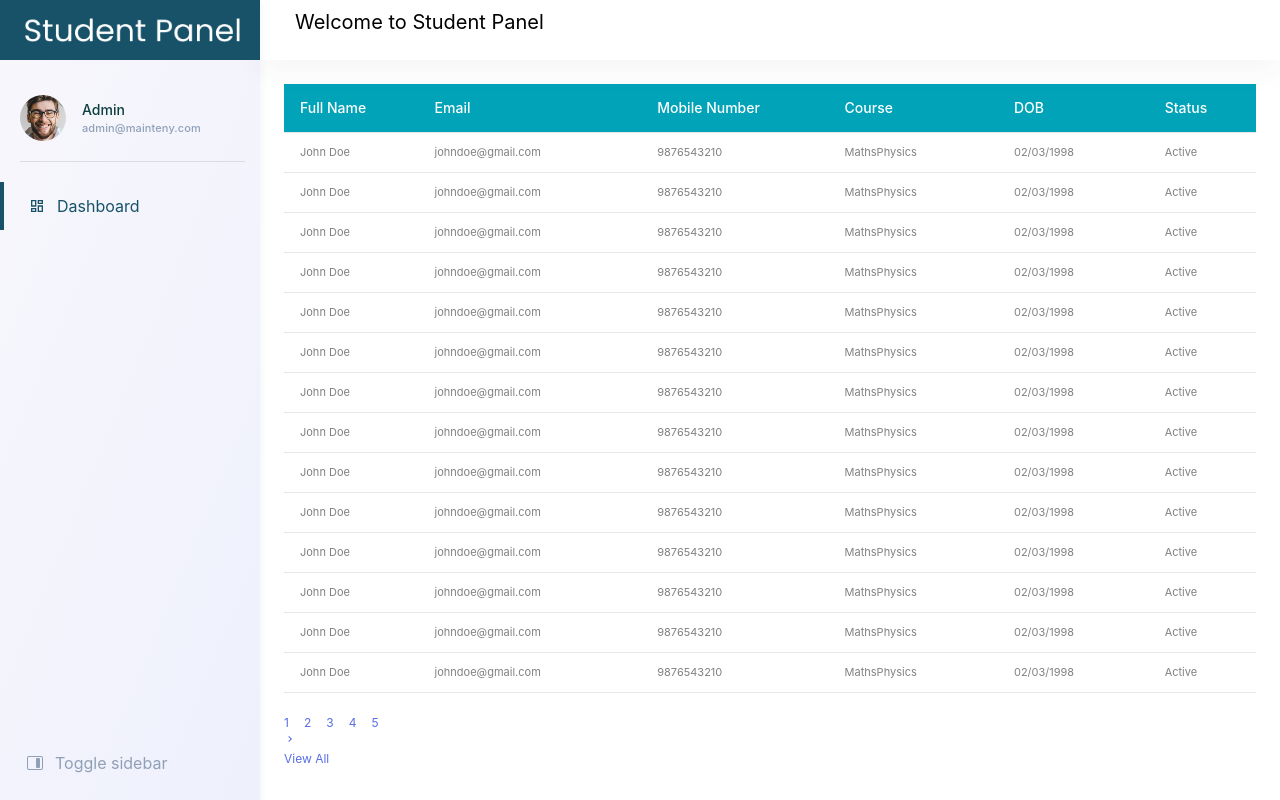
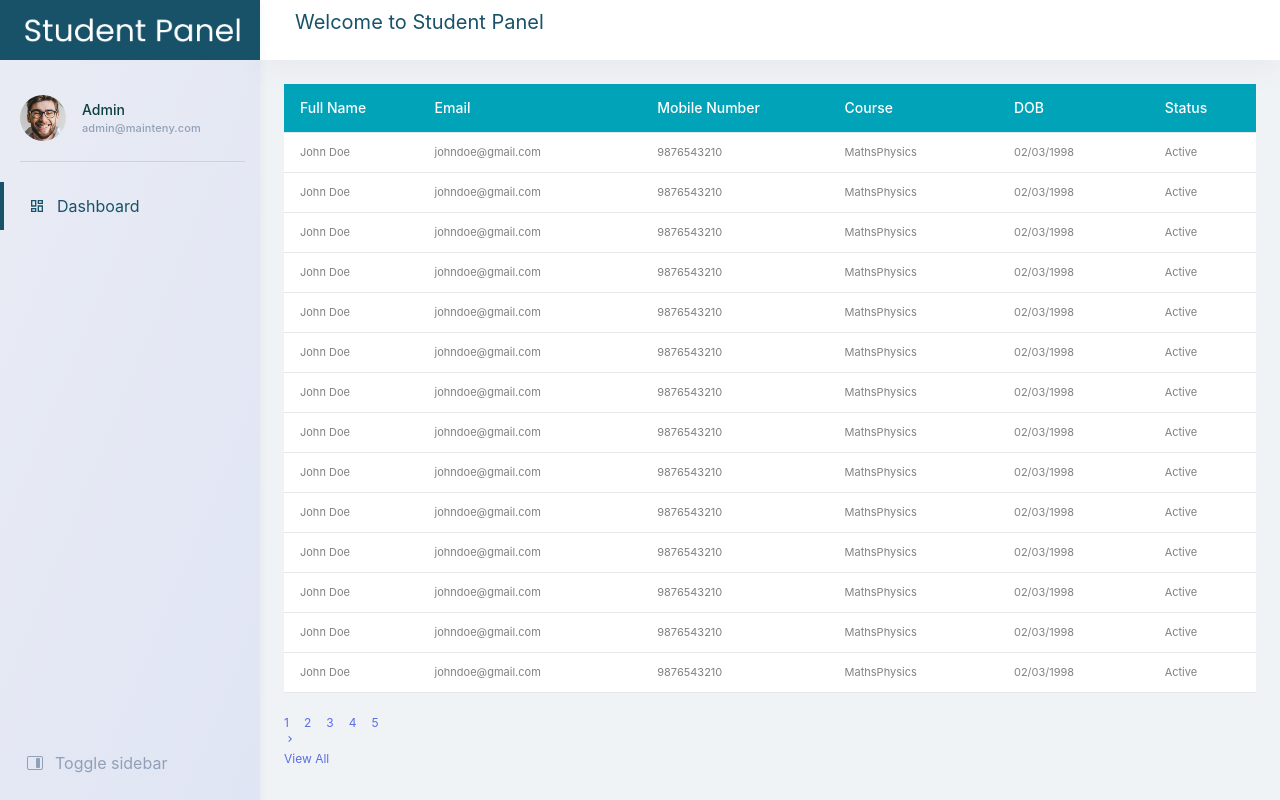
Before and after one commit to vinoth-berkmons/student-panel, a React (Create React App) app: page /dashboard in a window 1280 px wide. Built offline with nearby package versions, Linux system fonts and the light colour scheme.

Commit message:
primary color and background

```diff
--- a/src/App.css
+++ b/src/App.css
@@ -36,3 +36,19 @@
     transform: rotate(360deg);
   }
 }
+
+.primary-txt {
+  color: #175269;
+}
+.primary-bg {
+  background: #175269;
+}
+@media only screen and (max-width: 600px) {
+  .react-tabs__tab-list {
+    width: 100vh;
+  }
+
+  .custom-table-list {
+    overflow-x: auto;
+  }
+}
--- a/src/index.css
+++ b/src/index.css
@@ -9,6 +9,7 @@ body {
     sans-serif;
   -webkit-font-smoothing: antialiased;
   -moz-osx-font-smoothing: grayscale;
+  background: #f0f3f6;
 }
 
 code {
```
